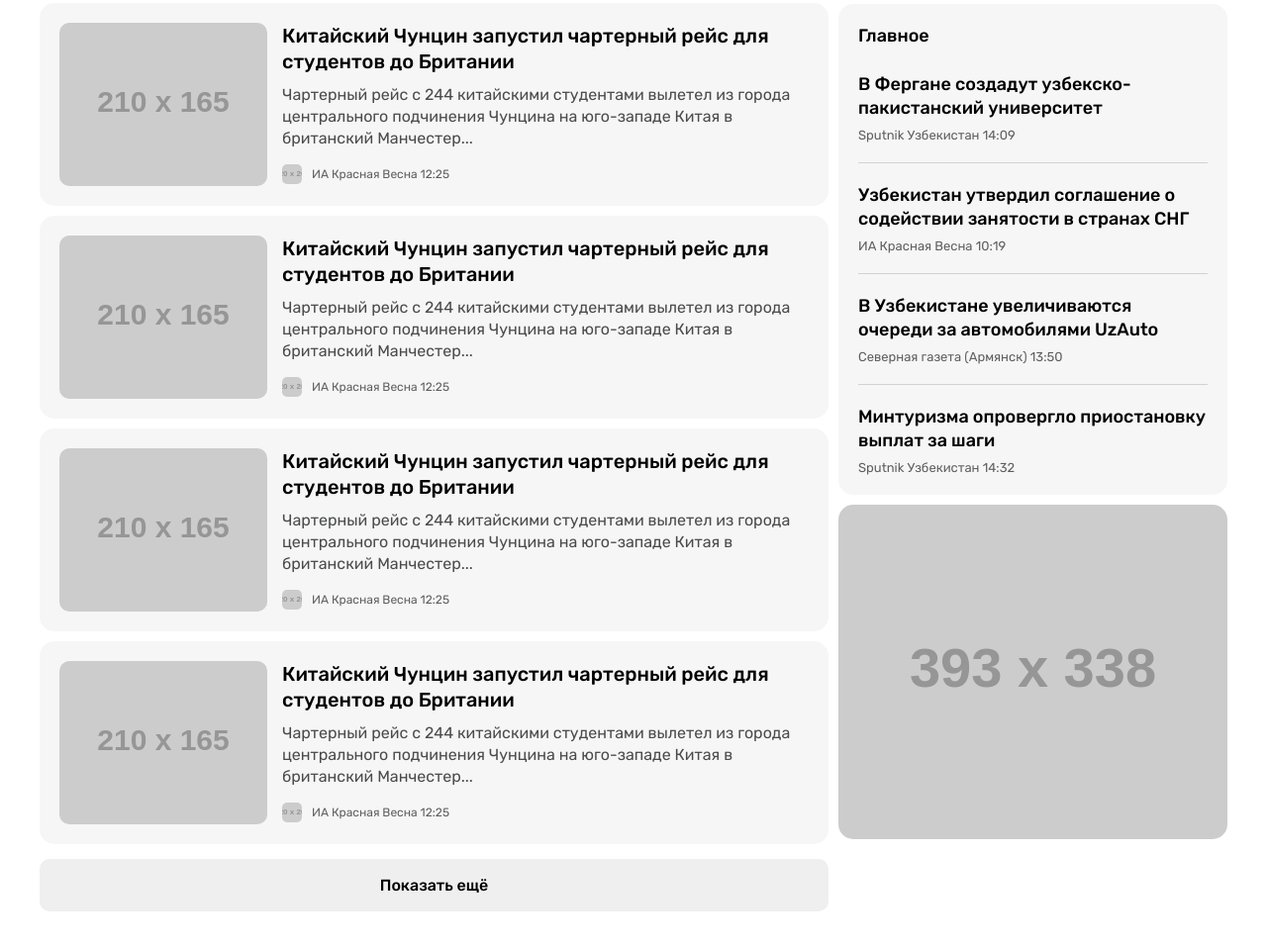
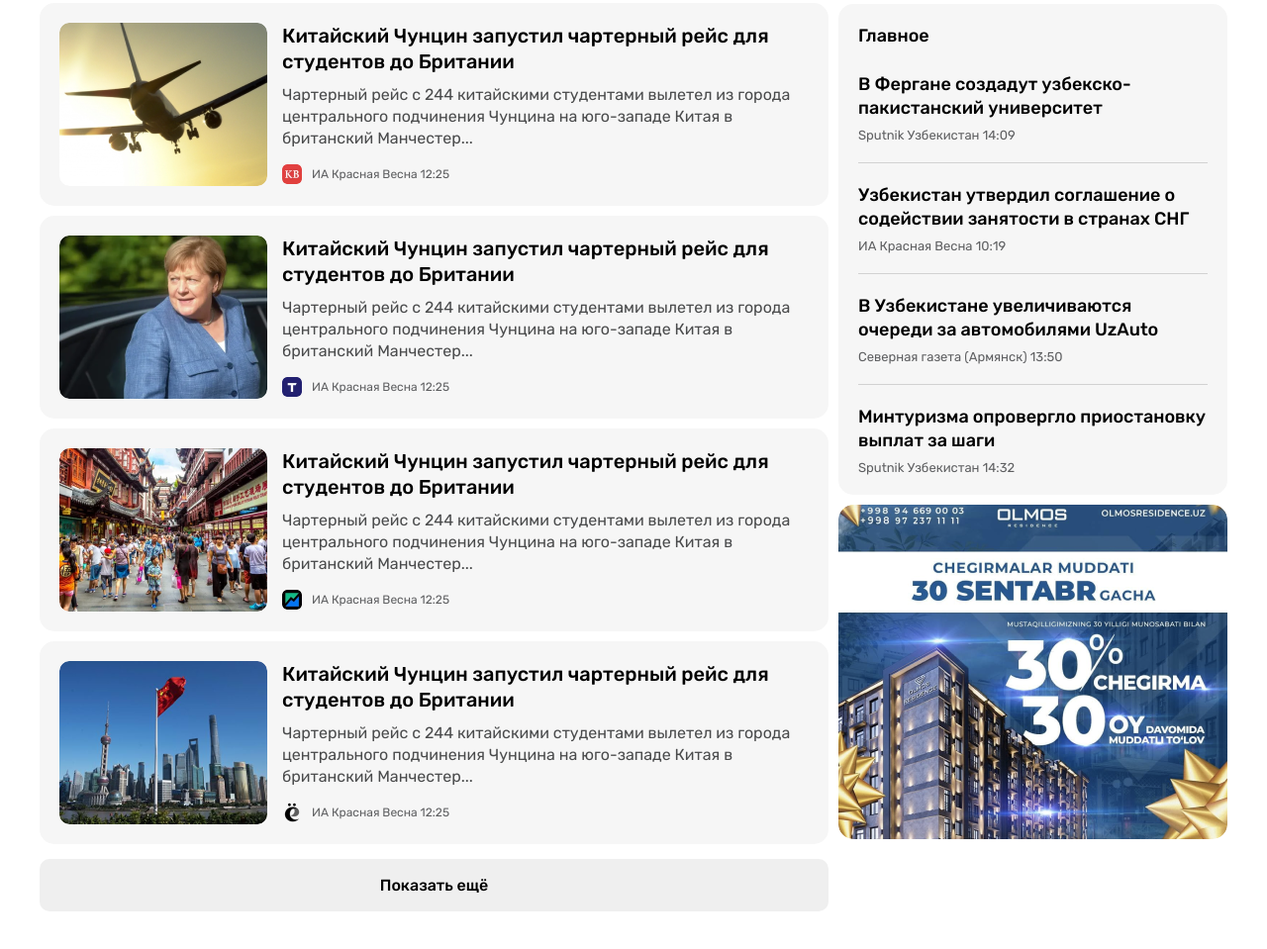
Before and after one commit to microsoftreact/nonoteacher-N24, a plain HTML site: page index.html in a window 1280 px wide. Shown: the part 1431-2390 px from the top of the page at 99% size. Drawn offline with Linux system fonts and the light colour scheme; placeholder pictures from the web are drawn by us.

Commit message:
add image

```diff
--- a/index.html
+++ b/index.html
@@ -234,8 +234,83 @@
                         <!-- NEWS-LIST -->
                         <div class="news-list">
                             <div class="news-list-item article-card-horizontal">
-                                <img class="article-card-horizontal-img" src="https://via.placeholder.com/210x165"
-                                    alt="" width="210" height="165">
+                                <img class="article-card-horizontal-img" src="./img/airplane.png" alt="airplane"
+                                    width="210" height="165">
+                                <div class="article-card-horizontal-content">
+                                    <h3 class="article-card-horizontal-title">
+                                        <a class="article-card-horizontal-link" href="">
+                                            Китайский Чунцин запустил чартерный рейс для
+                                            студентов до Британии
+                                        </a>
+                                    </h3>
+                                    <p class="article-card-horizontal-text">
+                                        Чартерный рейс с 244 китайскими студентами вылетел из города центрального
+                                        подчинения
+                                        Чунцина на юго-западе Китая в
+                                        британский Манчестер...</p>
+                                    <footer class="article-card-horizontal-footer">
+                                        <img class="article-card-horizontal-source-icon" src="./img/кв.png" alt=""
+                                            width="20" height="20" srcset="">
+                                        <div class="article-card-horizontal-source-time">
+                                            <span class="article-card-horizontal-source">ИА Красная Весна </span>
+                                            <time datetime="2021-09-27T12:25:00">12:25</time>
+                                        </div>
+                                    </footer>
+                                </div>
+                            </div>
+                            <div class="news-list-item article-card-horizontal">
+                                <img class="article-card-horizontal-img" src="./img/granny.png" alt="granny" width="210"
+                                    height="165">
+                                <div class="article-card-horizontal-content">
+                                    <h3 class="article-card-horizontal-title">
+                                        <a class="article-card-horizontal-link" href="">
+                                            Китайский Чунцин запустил чартерный рейс для
+                                            студентов до Британии
+                                        </a>
+                                    </h3>
+                                    <p class="article-card-horizontal-text">
+                                        Чартерный рейс с 244 китайскими студентами вылетел из города центрального
+                                        подчинения
+                                        Чунцина на юго-западе Китая в
+                                        британский Манчестер...</p>
+                                    <footer class="article-card-horizontal-footer">
+                                        <img class="article-card-horizontal-source-icon" src="./img/т.png" alt=""
+                                            width="20" height="20" srcset="">
+                                        <div class="article-card-horizontal-source-time">
+                                            <span class="article-card-horizontal-source">ИА Красная Весна </span>
+                                            <time datetime="2021-09-27T12:25:00">12:25</time>
+                                        </div>
+                                    </footer>
+                                </div>
+                            </div>
+                            <div class="news-list-item article-card-horizontal">
+                                <img class="article-card-horizontal-img" src="./img/china.png" alt="china" width="210"
+                                    height="165">
+                                <div class="article-card-horizontal-content">
+                                    <h3 class="article-card-horizontal-title">
+                                        <a class="article-card-horizontal-link" href="">
+                                            Китайский Чунцин запустил чартерный рейс для
+                                            студентов до Британии
+                                        </a>
+                                    </h3>
+                                    <p class="article-card-horizontal-text">
+                                        Чартерный рейс с 244 китайскими студентами вылетел из города центрального
+                                        подчинения
+                                        Чунцина на юго-западе Китая в
+                                        британский Манчестер...</p>
+                                    <footer class="article-card-horizontal-footer">
+                                        <img class="article-card-horizontal-source-icon" src="./img/china-icon.png"
+                                            alt="" width="20" height="20" srcset="">
+                                        <div class="article-card-horizontal-source-time">
+                                            <span class="article-card-horizontal-source">ИА Красная Весна </span>
+                                            <time datetime="2021-09-27T12:25:00">12:25</time>
+                                        </div>
+                                    </footer>
+                                </div>
+                            </div>
+                            <div class="news-list-item article-card-horizontal">
+                                <img class="article-card-horizontal-img" src="./img/china-flag.png" alt="china flag"
+                                    width="210" height="165">
                                 <div class="article-card-horizontal-content">
                                     <h3 class="article-card-horizontal-title">
                                         <a class="article-card-horizontal-link" href="">
@@ -250,86 +325,7 @@
                                         британский Манчестер...</p>
                                     <footer class="article-card-horizontal-footer">
                                         <img class="article-card-horizontal-source-icon"
-                                            src="https://via.placeholder.com/20" alt="" width="20" height="20"
-                                            srcset="">
-                                        <div class="article-card-horizontal-source-time">
-                                            <span class="article-card-horizontal-source">ИА Красная Весна </span>
-                                            <time datetime="2021-09-27T12:25:00">12:25</time>
-                                        </div>
-                                    </footer>
-                                </div>
-                            </div>
-                            <div class="news-list-item article-card-horizontal">
-                                <img class="article-card-horizontal-img" src="https://via.placeholder.com/210x165"
-                                    alt="" width="210" height="165">
-                                <div class="article-card-horizontal-content">
-                                    <h3 class="article-card-horizontal-title">
-                                        <a class="article-card-horizontal-link" href="">
-                                            Китайский Чунцин запустил чартерный рейс для
-                                            студентов до Британии
-                                        </a>
-                                    </h3>
-                                    <p class="article-card-horizontal-text">
-                                        Чартерный рейс с 244 китайскими студентами вылетел из города центрального
-                                        подчинения
-                                        Чунцина на юго-западе Китая в
-                                        британский Манчестер...</p>
-                                    <footer class="article-card-horizontal-footer">
-                                        <img class="article-card-horizontal-source-icon"
-                                            src="https://via.placeholder.com/20" alt="" width="20" height="20"
-                                            srcset="">
-                                        <div class="article-card-horizontal-source-time">
-                                            <span class="article-card-horizontal-source">ИА Красная Весна </span>
-                                            <time datetime="2021-09-27T12:25:00">12:25</time>
-                                        </div>
-                                    </footer>
-                                </div>
-                            </div>
-                            <div class="news-list-item article-card-horizontal">
-                                <img class="article-card-horizontal-img" src="https://via.placeholder.com/210x165"
-                                    alt="" width="210" height="165">
-                                <div class="article-card-horizontal-content">
-                                    <h3 class="article-card-horizontal-title">
-                                        <a class="article-card-horizontal-link" href="">
-                                            Китайский Чунцин запустил чартерный рейс для
-                                            студентов до Британии
-                                        </a>
-                                    </h3>
-                                    <p class="article-card-horizontal-text">
-                                        Чартерный рейс с 244 китайскими студентами вылетел из города центрального
-                                        подчинения
-                                        Чунцина на юго-западе Китая в
-                                        британский Манчестер...</p>
-                                    <footer class="article-card-horizontal-footer">
-                                        <img class="article-card-horizontal-source-icon"
-                                            src="https://via.placeholder.com/20" alt="" width="20" height="20"
-                                            srcset="">
-                                        <div class="article-card-horizontal-source-time">
-                                            <span class="article-card-horizontal-source">ИА Красная Весна </span>
-                                            <time datetime="2021-09-27T12:25:00">12:25</time>
-                                        </div>
-                                    </footer>
-                                </div>
-                            </div>
-                            <div class="news-list-item article-card-horizontal">
-                                <img class="article-card-horizontal-img" src="https://via.placeholder.com/210x165"
-                                    alt="" width="210" height="165">
-                                <div class="article-card-horizontal-content">
-                                    <h3 class="article-card-horizontal-title">
-                                        <a class="article-card-horizontal-link" href="">
-                                            Китайский Чунцин запустил чартерный рейс для
-                                            студентов до Британии
-                                        </a>
-                                    </h3>
-                                    <p class="article-card-horizontal-text">
-                                        Чартерный рейс с 244 китайскими студентами вылетел из города центрального
-                                        подчинения
-                                        Чунцина на юго-западе Китая в
-                                        британский Манчестер...</p>
-                                    <footer class="article-card-horizontal-footer">
-                                        <img class="article-card-horizontal-source-icon"
-                                            src="https://via.placeholder.com/20" alt="" width="20" height="20"
-                                            srcset="">
+                                            src="./img/china-little-icon.png" alt="" width="20" height="20" srcset="">
                                         <div class="article-card-horizontal-source-time">
                                             <span class="article-card-horizontal-source">ИА Красная Весна </span>
                                             <time datetime="2021-09-27T12:25:00">12:25</time>
@@ -396,8 +392,7 @@
 
                     <aside class="layout-2-1-sidebar-item sidebar-ad">
                         <a class="sidebar-ad-link" href="#" target="_blank">
-                            <img class="sidebar-ad-img" src="https://via.placeholder.com/393/338" alt="Olmos"
-                                width="393" height="338">
+                            <img class="sidebar-ad-img" src="./img/olmos.png" alt="Olmos" width="393" height="338">
                         </a>
                     </aside>
                 </div>
```
Also changed, not shown: img/airplane.png (added), img/china-flag.png (added), img/china-icon.png (added), img/china-little-icon.png (added), img/china.png (added), img/granny.png (added), img/olmos.png (added), img/кв.png (added), img/т.png (added).
